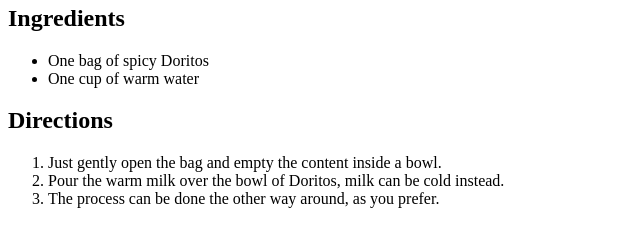
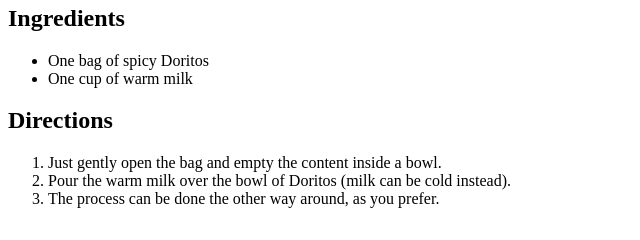
Before and after one commit to jnaranj21/odin-recipes, a plain HTML site: page recipes/doritoscereal.html in a window 1280 px wide. Shown: the part 484-724 px from the top of the page, 0-640 px from the left. Drawn offline with Linux system fonts and the light colour scheme.

Commit message:
Fix typo issues

```diff
--- a/recipes/doritoscereal.html
+++ b/recipes/doritoscereal.html
@@ -15,12 +15,12 @@
     <h2>Ingredients</h2>
     <ul>
         <li>One bag of spicy Doritos</li>
-        <li>One cup of warm water</li>
+        <li>One cup of warm milk</li>
     </ul>
     <h2>Directions</h2>
     <ol>
         <li>Just gently open the bag and empty the content inside a bowl.</li>
-        <li>Pour the warm milk over the bowl of Doritos, milk can be cold instead.</li>
+        <li>Pour the warm milk over the bowl of Doritos (milk can be cold instead).</li>
         <li>The process can be done the other way around, as you prefer.</li>
     </ol>
 </body>
```
Also changed, not shown: recipes/pureedspaghetti.html (+1 -1 lines).
